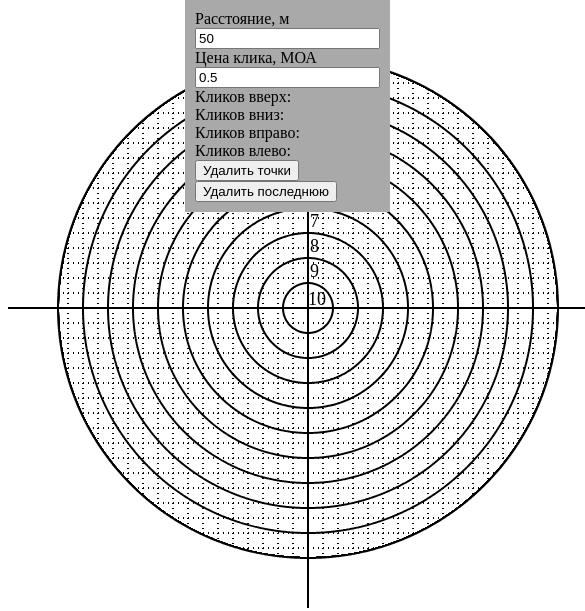
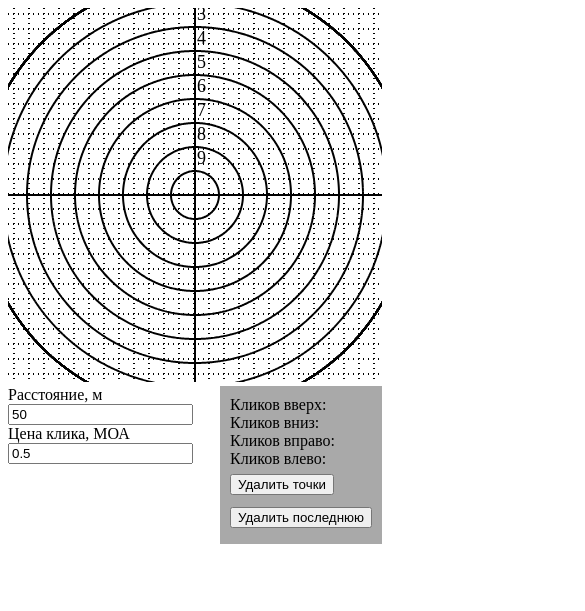
Before and after one commit to slashback/shooting_calc, a plain HTML site: page index.html in a window 390 px wide. Shown: the top 611 px of the page, 585 px wide, since content can reach past the window. Drawn offline with Linux system fonts and the light colour scheme.

Commit message:
iphone fix

```diff
--- a/app.js
+++ b/app.js
@@ -12,6 +12,7 @@ var circlesColor = 'black';
 var linesColor = 'black';
 var numbersColor = 'black';
 var shoots = [];
+var circleRadius = 24;
 
 function getContext() {
     const canvas = document.querySelector('#canvas');
@@ -25,7 +26,6 @@ function draw_number(x, y, number, ctx) {
     ctx.font = '18px sans serif';
     ctx.rect(x, y, 30, ctx.height);
     ctx.fillStyle = numbersColor;
-    ctx.clip();
     ctx.fillText(number, x, y);
     ctx.stroke()
 }
@@ -169,13 +169,13 @@ function drawMesh(ctx) {
     const dist = Math.round(moaInCurrentDist * PixelsInSm)
     // const distance = getDistance()
     // const moaInCurrentDist = (moaIn100m / 100) * distance;
-    for (i = 0; i< ctx.canvas.height; i+= dist) {
+    for (i = 6; i< ctx.canvas.height; i+= dist) {
         ctx.moveTo(0,i); // 200 - высота
-        ctx.lineTo(600, i);
+        ctx.lineTo(400, i);
     }
-    for (i = 0; i< ctx.canvas.width; i+= dist) {
+    for (i = 6; i< ctx.canvas.width; i+= dist) {
         ctx.moveTo(i,0); // 200 - высота
-        ctx.lineTo(i, 600);
+        ctx.lineTo(i, 400);
     }
 
     ctx.stroke();
@@ -251,18 +251,17 @@ function drawNumbers(ctx) {
     const centerX = getCenterX(ctx);
     const centerY = getCenterY(ctx);
 
-    var pos_number_start_y = 44;
-    var pos_number_diff_y = 25;
+    var pos_number_start_y = -60;
+    var pos_number_diff_y = circleRadius;
     var pos_number_x = centerX + 2;
-    const radius = 25;
-    for (i = 1; i <= 10; i++) {
+    const radius = circleRadius;
+    for (i = 1; i <= 9; i++) {
         drawCircle(ctx, centerX, centerY, radius * i, null, circlesColor, 2);
     }
 
     for (i = 1; i <= 9; i++) {
         draw_number(pos_number_x, pos_number_start_y + pos_number_diff_y * i, i, ctx);
     }
-    draw_number(pos_number_x-2, centerY-3, 10, ctx)
 }
 
 function drawLines(ctx) {
--- a/index.html
+++ b/index.html
@@ -2,21 +2,34 @@
 <html lang="en">
 <head>
     <meta charset="UTF-8">
+    <meta name="viewport" content="width=device-width, initial-scale=1">
     <title>Title</title>
     <style>
+        html, body {
+            overflow-x: hidden;
+            height: -webkit-fill-available;
+        }
+        body {
+            position: relative;
+            min-height: 100vh;
+            min-height: -webkit-fill-available;
+        }
         .inputs {
             position: absolute;
-            top: 0;
-            right: 0;
+            top: 378px;
+            right: 0px;
             background-color: darkgray;
             padding: 10px;
+        }
+        button {
+            margin: 6px 0;
         }
     </style>
 </head>
 <body>
-    <canvas id="canvas" height="600" width="600">
+    <canvas id="canvas" height="374" width="374">
     </canvas>
-    <div class="inputs">
+    <div class="settings">
         <span>Расстояние, м</span>
         <br />
         <input type="text" value="50" id="distance" oninput="onDistanceChange()">
@@ -24,7 +37,8 @@
         <span>Цена клика, МОА</span>
         <br />
         <input type="text" value="0.5" id="moaClickValue">
-        <br />
+    </div>
+    <div class="inputs">
         <span>Кликов вверх: </span> <span id="clickUp"></span>
         <br />
         <span>Кликов вниз: </span> <span id="clickDown"></span>
```
